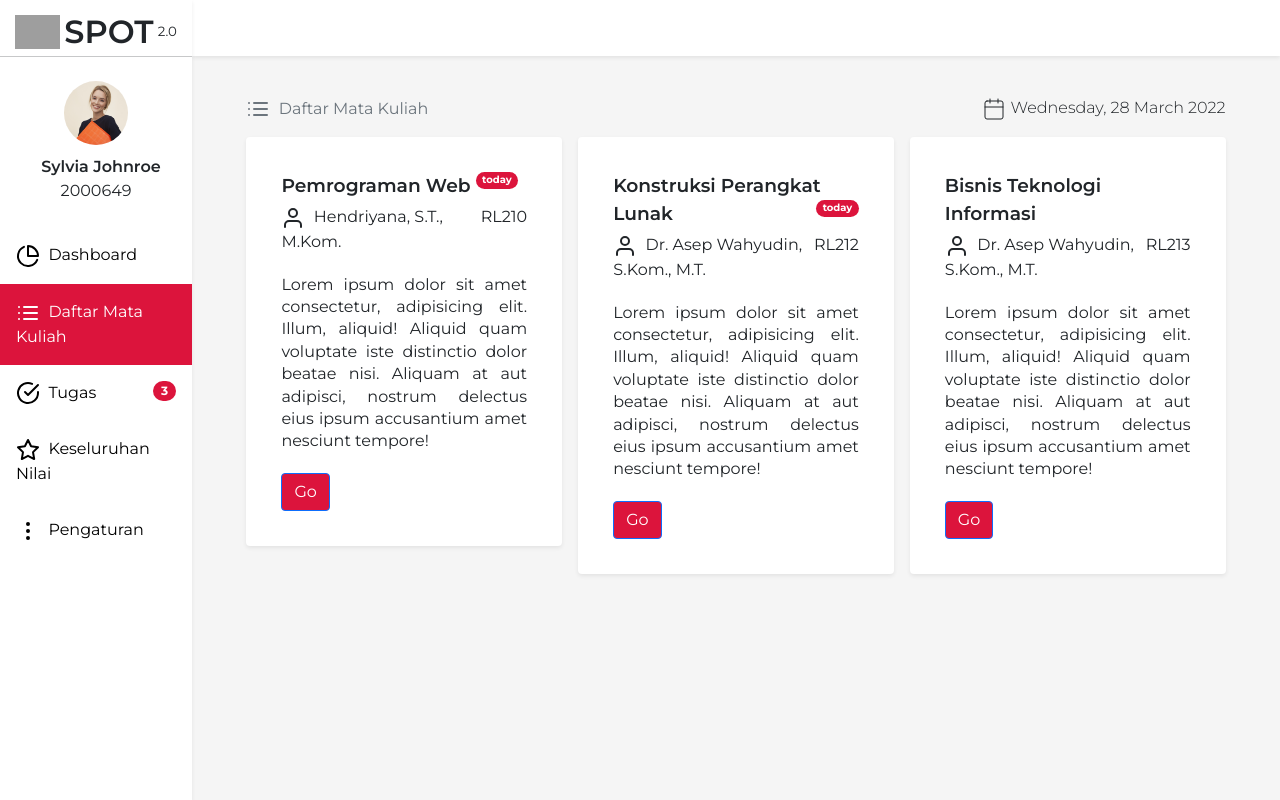
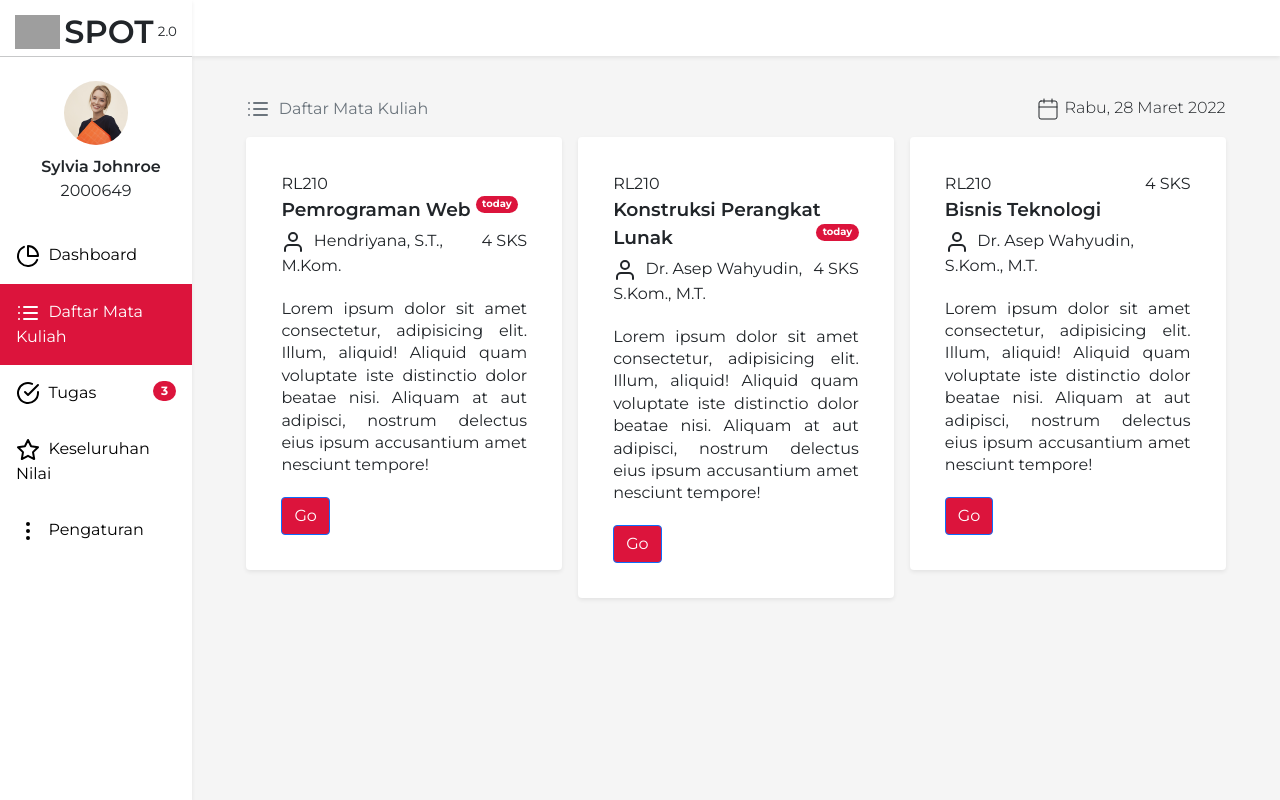
Before and after one commit to AbidMaf/Spot-2.github.io, a PHP site: page /daftarMataKuliah.html in a window 1280 px wide. Run offline with PHP 8.4, Linux system fonts and the light colour scheme; grey boxes are pictures that could not be loaded.

Commit message:
Minor update

```diff
--- a/css/daftarMataKuliah.css
+++ b/css/daftarMataKuliah.css
@@ -33,6 +33,10 @@ h1, h2, h3, h4 {
     font-weight: 300;
 }
 
+.date {
+    font-weight: 300;
+}
+
 .date svg {
     stroke-width: 1px;
 }
@@ -48,6 +52,10 @@ h1, h2, h3, h4 {
     margin: 20px;
 }
 
+.matkul-header {
+    display: inline-block;
+}
+
 .matkul-title {
     display: inline-block;
     font-size: 14pt;
@@ -61,7 +69,13 @@ h1, h2, h3, h4 {
 }
 
 .matkul-kode {
-    display: inline-block;
+    display: block;
+    /* float: right; */
+    font-size: 12pt;
+}
+
+.matkul-sks {
+    display: block;
     float: right;
     font-size: 12pt;
 }
--- a/daftarMataKuliah.html
+++ b/daftarMataKuliah.html
@@ -68,19 +68,24 @@
         </div>
         <div class="col-md-6 date">
           <i class="ico ico-dark" data-feather="calendar"></i>
-          <span class="date-text">Wednesday, 28 March 2022</span>
+          <span class="date-text">Rabu, 28 Maret 2022</span>
         </div>
       </div>
       <div class="row g-3">
         <div class="col-lg-4">
           <div class="matkul-card shadow-sm rounded">
             <div class="matkul-info">
+              <div class="matkul-header">
+                <div class="matkul-kode">
+                  RL210
+                </div>
                 <div class="matkul-title">
                   Pemrograman Web
                   <div class="badge badge-primary schedule-tag"><span>today</span></div>
                 </div>
-              <div class="matkul-kode">
-                RL210
+              </div>
+              <div class="matkul-sks">
+                4 SKS
               </div>
               <div class="matkul-dosen">
                 <i class="ico ico-dark" data-feather="user"></i>
@@ -96,12 +101,17 @@
         <div class="col-lg-4">
           <div class="matkul-card shadow-sm rounded">
             <div class="matkul-info">
+              <div class="matkul-header">
+                <div class="matkul-kode">
+                  RL210
+                </div>
                 <div class="matkul-title">
                   Konstruksi Perangkat Lunak
                   <div class="badge badge-primary schedule-tag"><span>today</span></div>
                 </div>
-              <div class="matkul-kode">
-                RL212
+              </div>
+              <div class="matkul-sks">
+                4 SKS
               </div>
               <div class="matkul-dosen">
                 <i class="ico ico-dark" data-feather="user"></i>
@@ -117,11 +127,16 @@
         <div class="col-lg-4">
           <div class="matkul-card shadow-sm rounded">
             <div class="matkul-info">
+              <div class="matkul-header">
+                <div class="matkul-kode">
+                  RL210
+                </div>
                 <div class="matkul-title">
-                Bisnis Teknologi Informasi
+                  Bisnis Teknologi
                 </div>
-              <div class="matkul-kode">
-                RL213
+              </div>
+              <div class="matkul-sks">
+                4 SKS
               </div>
               <div class="matkul-dosen">
                 <i class="ico ico-dark dosen-icon" data-feather="user"></i>
--- a/tugas.html
+++ b/tugas.html
@@ -71,7 +71,7 @@
       </div>
       <div class="col-6 date">
         <i class="ico ico-dark" data-feather="calendar"></i>
-        <span class="date-text">Wednesday, 28 March 2022</span>
+        <span class="date-text">Rabu, 28 Maret 2022</span>
       </div>
     </div>
     <div class="row">
```
Lines whose indentation alone changed are shown as unchanged.
